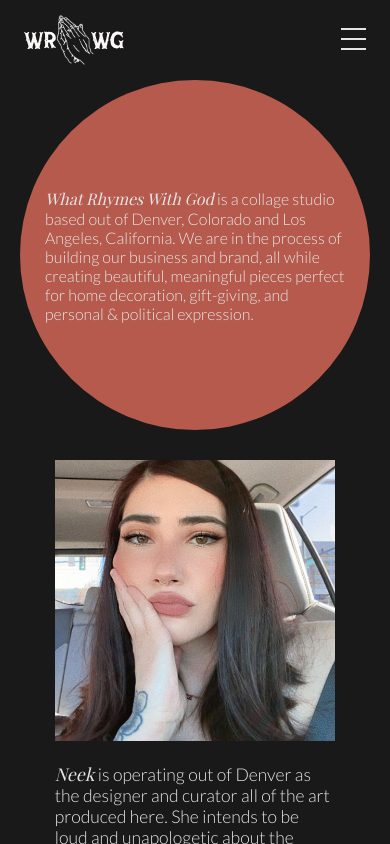
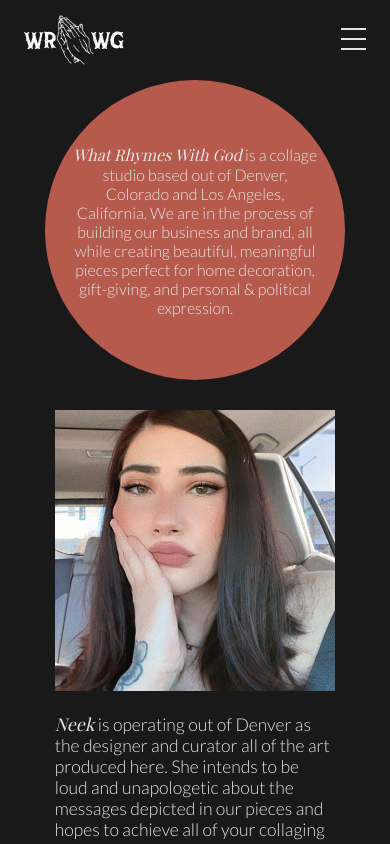
Before and after one commit to julietteabeyta/portfolio-2021, a Next.js app: page /about in a window 390 px wide. Shown: the top 844 px of the page. Built offline with nearby package versions, Linux system fonts and the light colour scheme; a web font is replaced by a local one.

Commit message:
Adjust about responsive styling

```diff
--- a/styles.css
+++ b/styles.css
@@ -232,10 +232,11 @@ span {
 }
 .about-section .about-header {
   color: #E5E5E5;
+  text-align: center;
   background-color: #B55A4C;
   border-radius: 100%;
-  height: 300px;
-  width: 300px;
+  height: 250px;
+  width: 250px;
   padding: 25px;
   font-size: 1em;
   display: flex;
@@ -336,8 +337,8 @@ span {
   color: #E5E5E5;
   background-color: #B55A4C;
   border-radius: 100%;
-  height: 300px;
-  width: 300px;
+  height: 250px;
+  width: 250px;
   padding: 25px;
   display: flex;
   flex-direction: column;
--- a/styles.scss
+++ b/styles.scss
@@ -236,10 +236,11 @@ span {
 
   .about-header {
     color: #E5E5E5;
+    text-align: center;
     background-color: #B55A4C;
     border-radius: 100%;
-    height: 300px;
-    width: 300px;
+    height: 250px;
+    width: 250px;
     padding: 25px;
     font-size: 1em;
     display: flex;
@@ -343,8 +344,8 @@ span {
       color: #E5E5E5;
       background-color: #B55A4C;
       border-radius: 100%;
-      height: 300px;
-      width: 300px;
+      height: 250px;
+      width: 250px;
       padding: 25px;
       display: flex;
       flex-direction: column;
```
